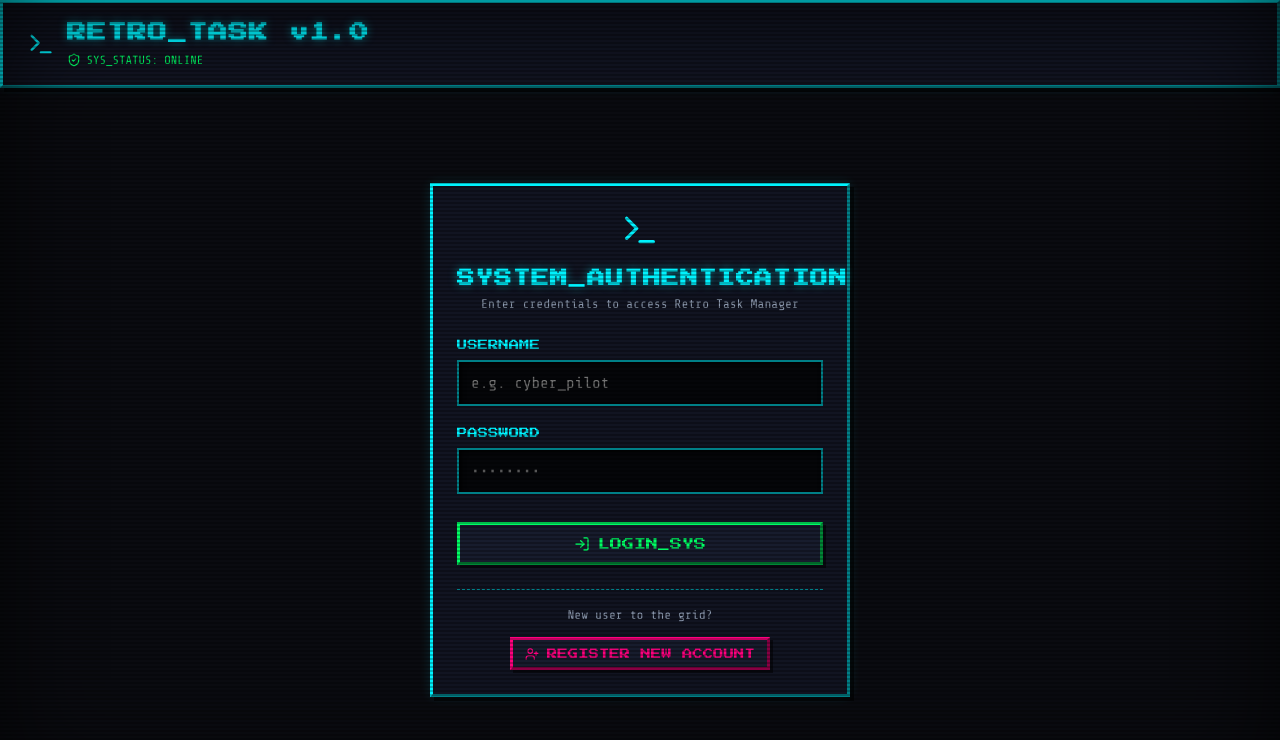
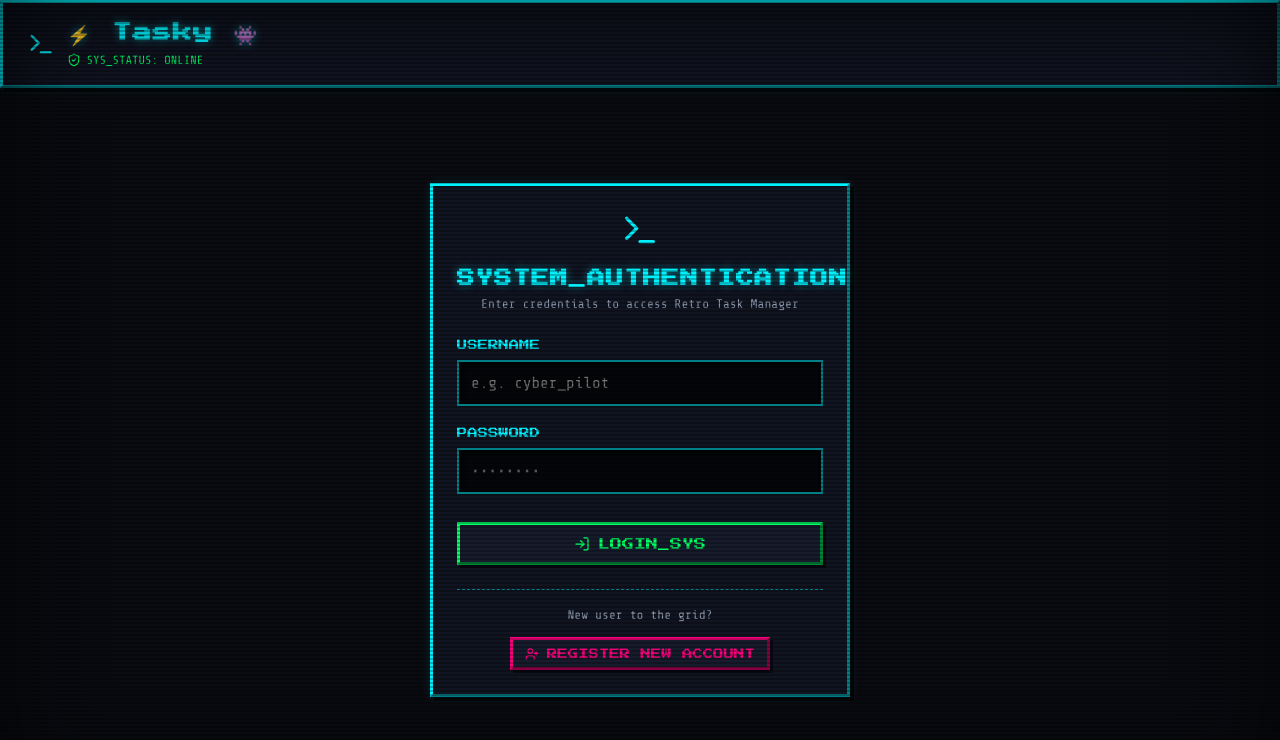
Before and after one commit to kirankumar286/retro-task-manager, a React (Vite) app in the folder frontend/: page / in a window 1280 px wide. Shown: the top 740 px of the page. Built offline with nearby package versions, Linux system fonts and the light colour scheme; no server answers.

Commit message:
Rename application from RETRO_TASK to Tasky with retro emojis

```diff
--- a/frontend/index.html
+++ b/frontend/index.html
@@ -4,8 +4,8 @@
     <meta charset="UTF-8" />
     <link rel="icon" type="image/svg+xml" href="/cursor-retro.svg" />
     <meta name="viewport" content="width=device-width, initial-scale=1.0" />
-    <meta name="description" content="RETRO_TASK - 90s Cyber Arcade Task Management Application with REST API Integration, CRT Scanlines, and Custom Cursors." />
-    <title>RETRO_TASK // 90s Task Management Matrix</title>
+    <meta name="description" content="Tasky - 90s Cyber Arcade Task Management Application with REST API Integration, CRT Scanlines, and Custom Cursors." />
+    <title>Tasky // 90s Task Management Matrix 👾</title>
   </head>
   <body>
     <div id="root"></div>
--- a/frontend/src/components/Navbar.jsx
+++ b/frontend/src/components/Navbar.jsx
@@ -11,7 +11,7 @@ const Navbar = () => {
         <div style={{ display: 'flex', alignItems: 'center', gap: '0.75rem' }}>
           <Terminal color="#00f3ff" size={28} />
           <div>
-            <h1 style={{ fontSize: '1.2rem', margin: 0 }}>RETRO_TASK v1.0</h1>
+            <h1 style={{ fontSize: '1.2rem', margin: 0 }}>⚡ Tasky 👾</h1>
             <div style={{ fontSize: '0.75rem', color: 'var(--neon-green)', display: 'flex', alignItems: 'center', gap: '0.35rem', marginTop: '0.2rem' }}>
               <ShieldCheck size={14} /> SYS_STATUS: ONLINE
             </div>
```
